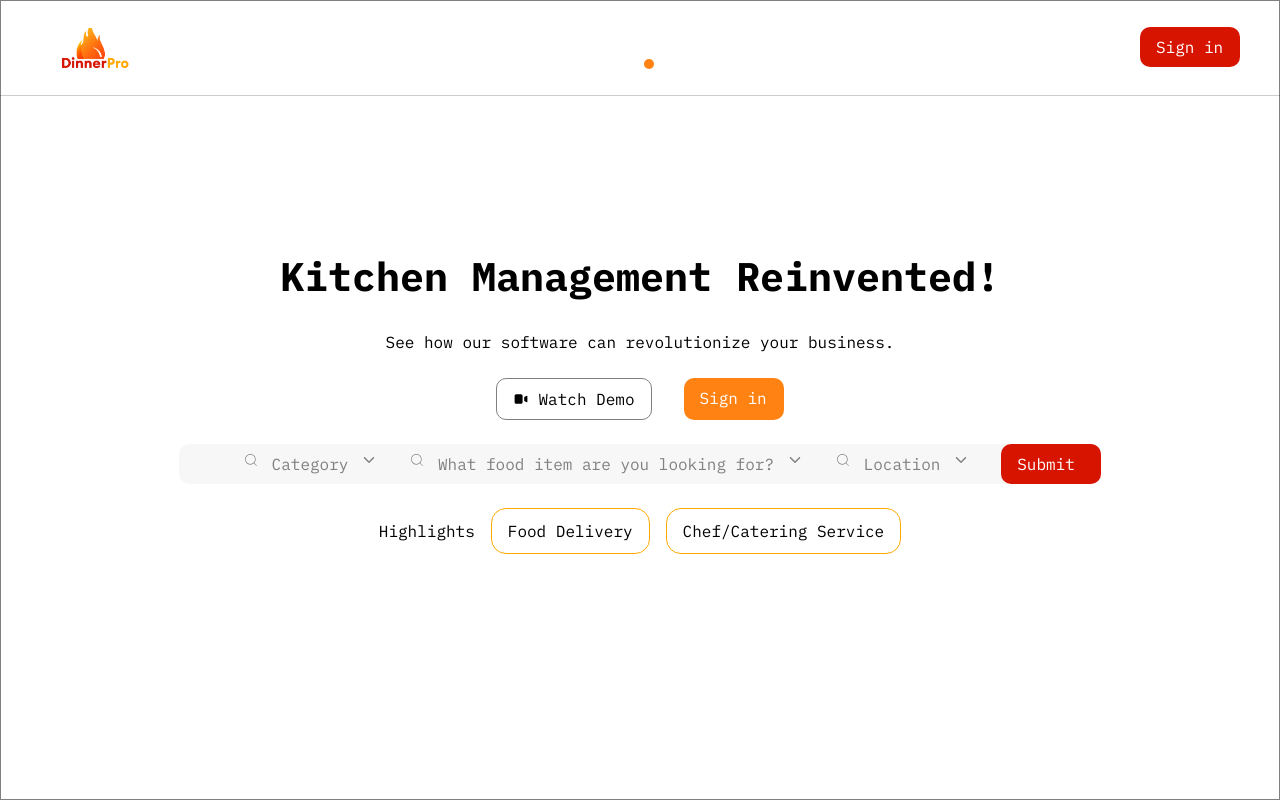
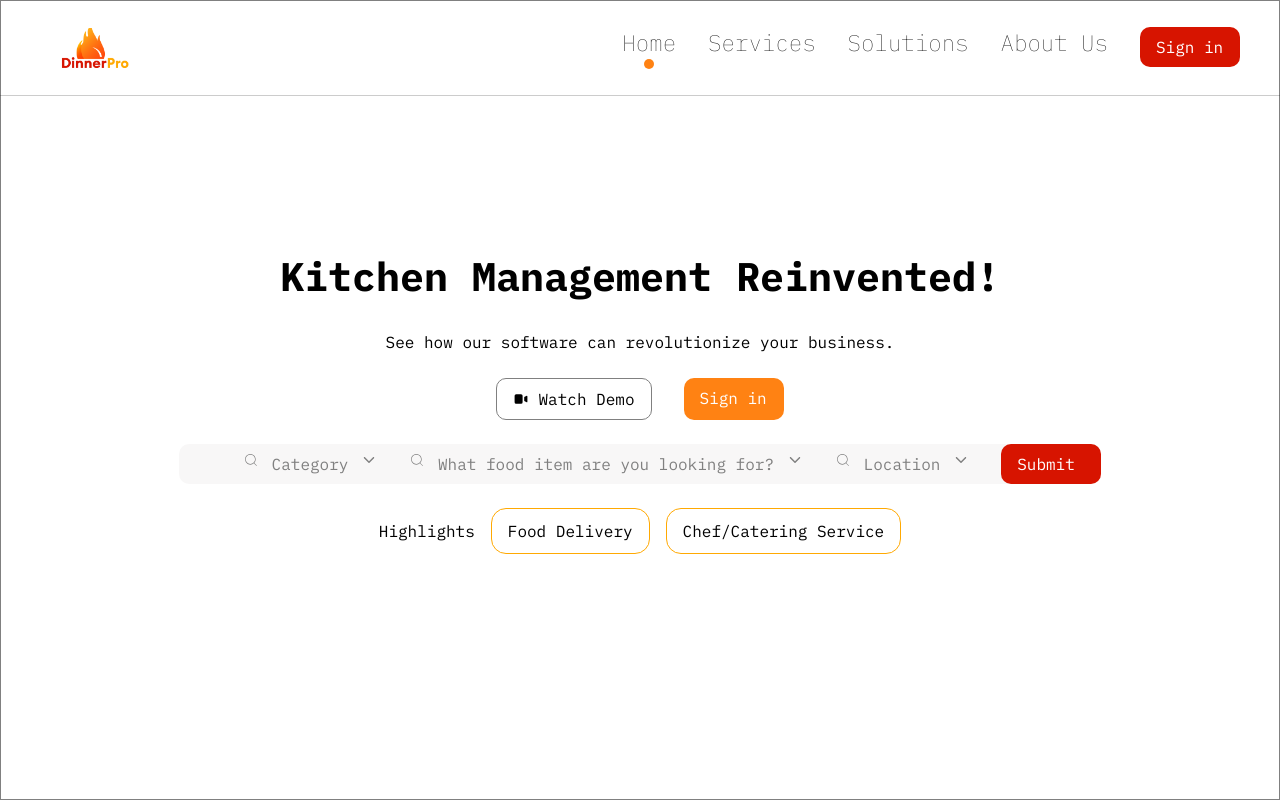
Before and after one commit to darksuei/DinerPro-buyer-side, a Next.js app: page / in a window 1280 px wide. Shown: the top 801 px of the page. Built offline with nearby package versions, Linux system fonts and the light colour scheme.

Commit message:
finisheing up the nav edit

```diff
--- a/components/Layout/Navbar/navbar.jsx
+++ b/components/Layout/Navbar/navbar.jsx
@@ -19,6 +19,7 @@ export default function Navbar() {
 
     return () => window.removeEventListener("scroll", navColor)
   }, [])
+  // console.log(Route.pathname)
 
   return (
     <div className={`${styles.container} ${top? 'bg-white': ''}`}>
@@ -34,7 +35,7 @@ export default function Navbar() {
         <div className="flex items-start gap-[2rem]">
           {NavLinks.map((link, i) => {
             return (
-              <Link href={link.Route} key={i} className={`${styles.link} ${top? "": "text-white"}`}>
+              <Link href={link.Route} key={i} className={`${styles.link} ${top || Route.pathname === '/'? "text-black": "text-white"} `}>
                 <p>{link.title}</p>
                 {Route.pathname == link.Route && (
                   <div className={styles.ticker}></div>
```
